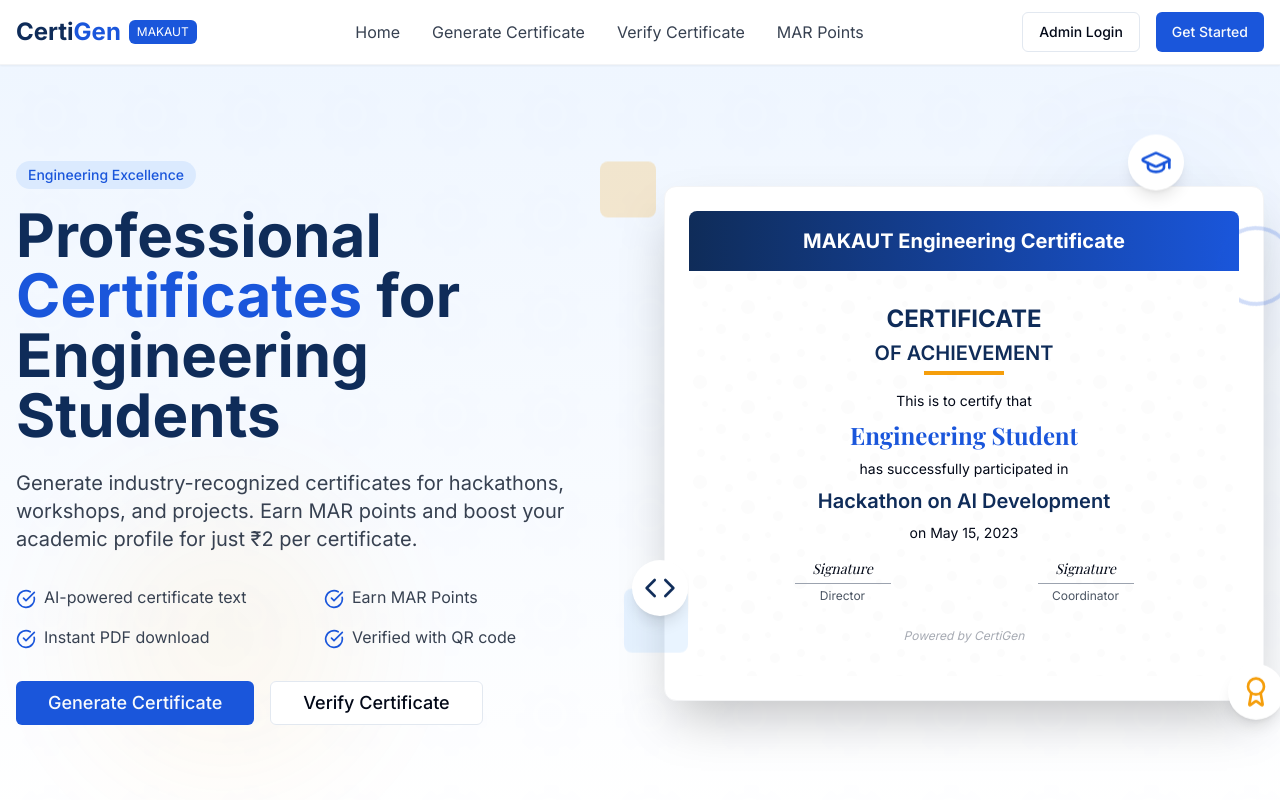
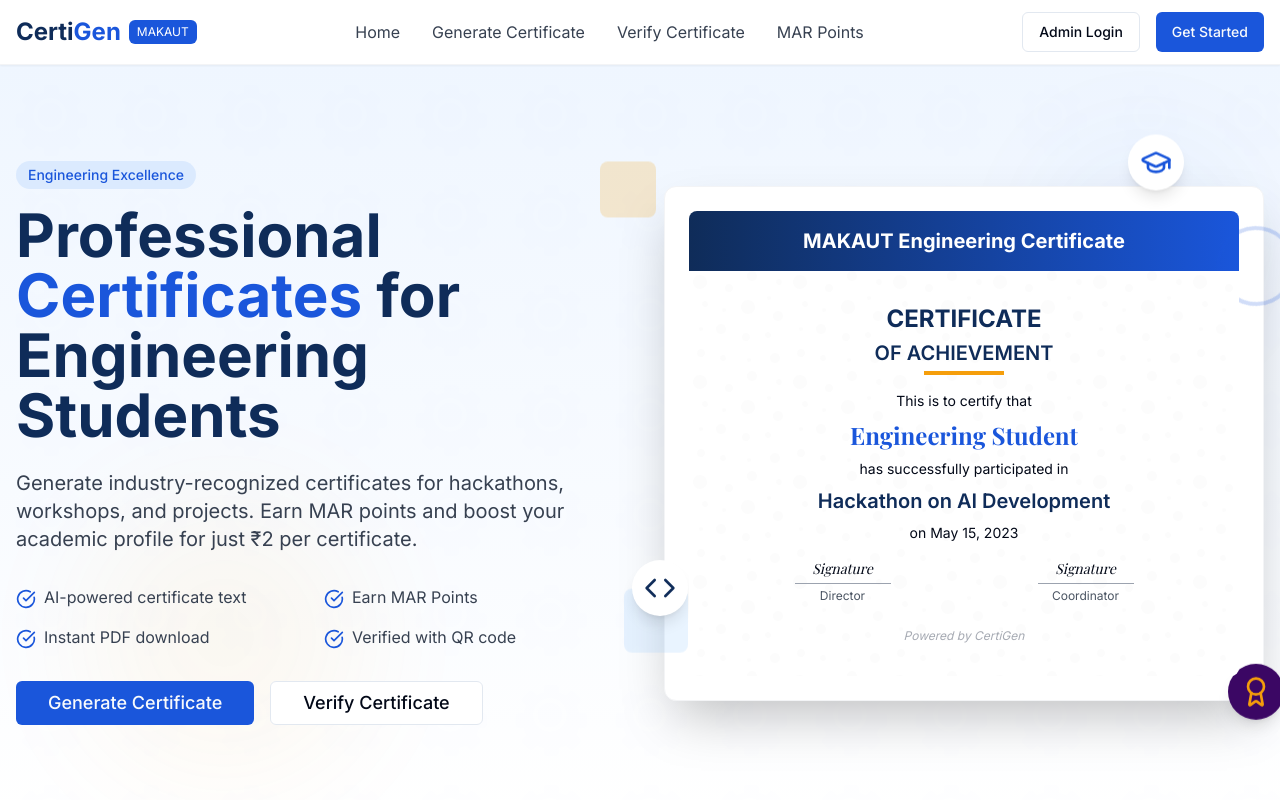
Before and after one commit to SUBHODEEP-bot/certi-gen-smart-certs, a React (Vite) app: page / in a window 1280 px wide. Shown: the top 800 px of the page. Built offline with nearby package versions, Linux system fonts and the light colour scheme.

Commit message:
Visual edit in Lovable
Edited UI in Lovable

```diff
--- a/src/components/HeroSection.tsx
+++ b/src/components/HeroSection.tsx
@@ -72,9 +72,9 @@ export default function HeroSection() {
             }}>
                 <GraduationCap className="h-8 w-8 text-certigen-blue" />
               </div>
-              <div className="absolute -bottom-5 -right-5 bg-white p-3 rounded-full shadow-lg floating" style={{
+              <div style={{
               animationDelay: '0.5s'
-            }}>
+            }} className="absolute -bottom-5 -right-5 p-3 rounded-full shadow-lg floating bg-purple-950">
                 <Award className="h-8 w-8 text-certigen-gold" />
               </div>
               <div className="absolute bottom-20 -left-8 bg-white p-3 rounded-full shadow-lg floating" style={{
```
